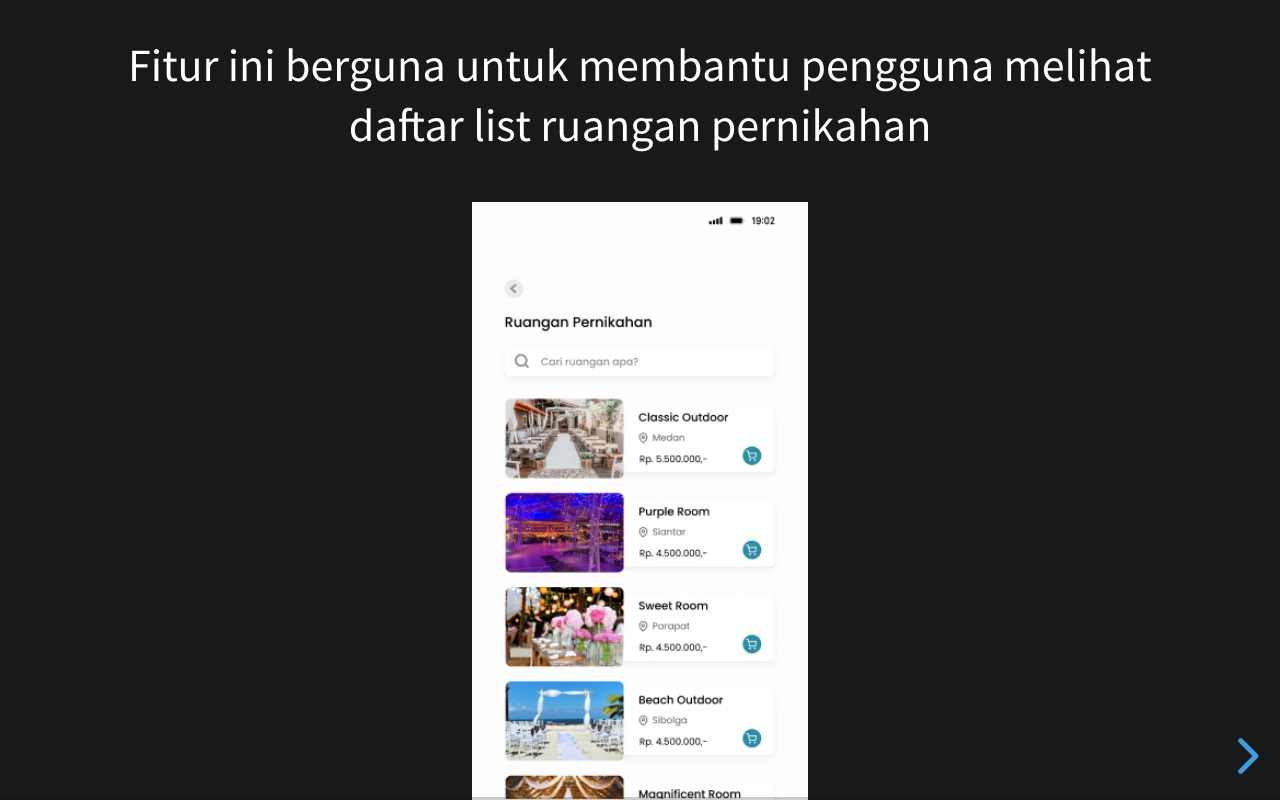
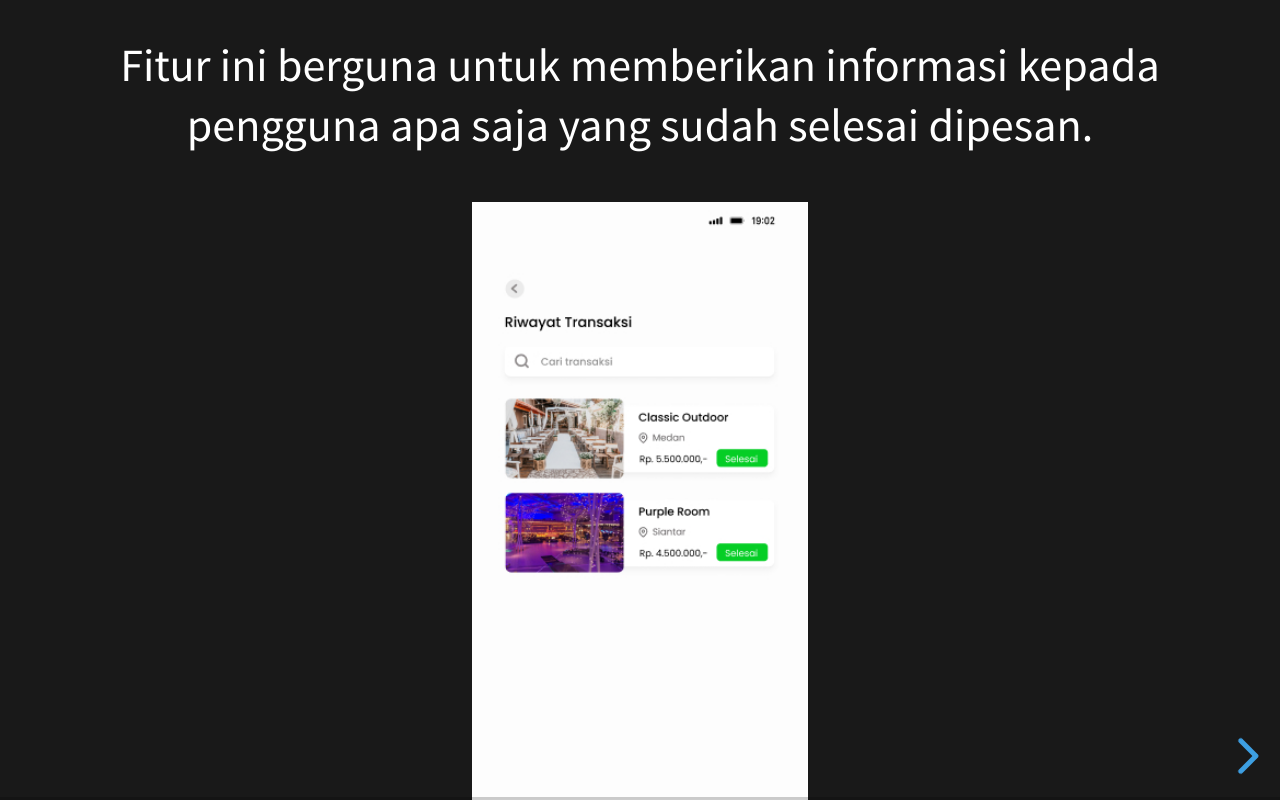
Before and after one commit to hizto6/BKS_SCB_2021, a website: page reveal.js-master/index.html in a window 1280 px wide. Drawn offline with Linux system fonts and the light colour scheme.

Commit message:
Memasukkan Desain Fitur Riwayat Transaksi dan Penjelasannya

```diff
--- a/reveal.js-master/index.html
+++ b/reveal.js-master/index.html
@@ -16,6 +16,10 @@
 	<body>
 		<div class="reveal">
 			<div class="slides">
+				<section>
+					<p>Fitur ini berguna untuk memberikan informasi kepada pengguna apa saja yang sudah selesai dipesan.</p>
+					<img src="riwayat.jpg" alt="">
+				</section>
 				<section>
 					<p>Fitur ini berguna untuk membantu pengguna melihat daftar list ruangan pernikahan</p>
 					<img src="Dekor.jpg" alt="">
```
Also changed, not shown: reveal.js-master/riwayat.jpg (added).
